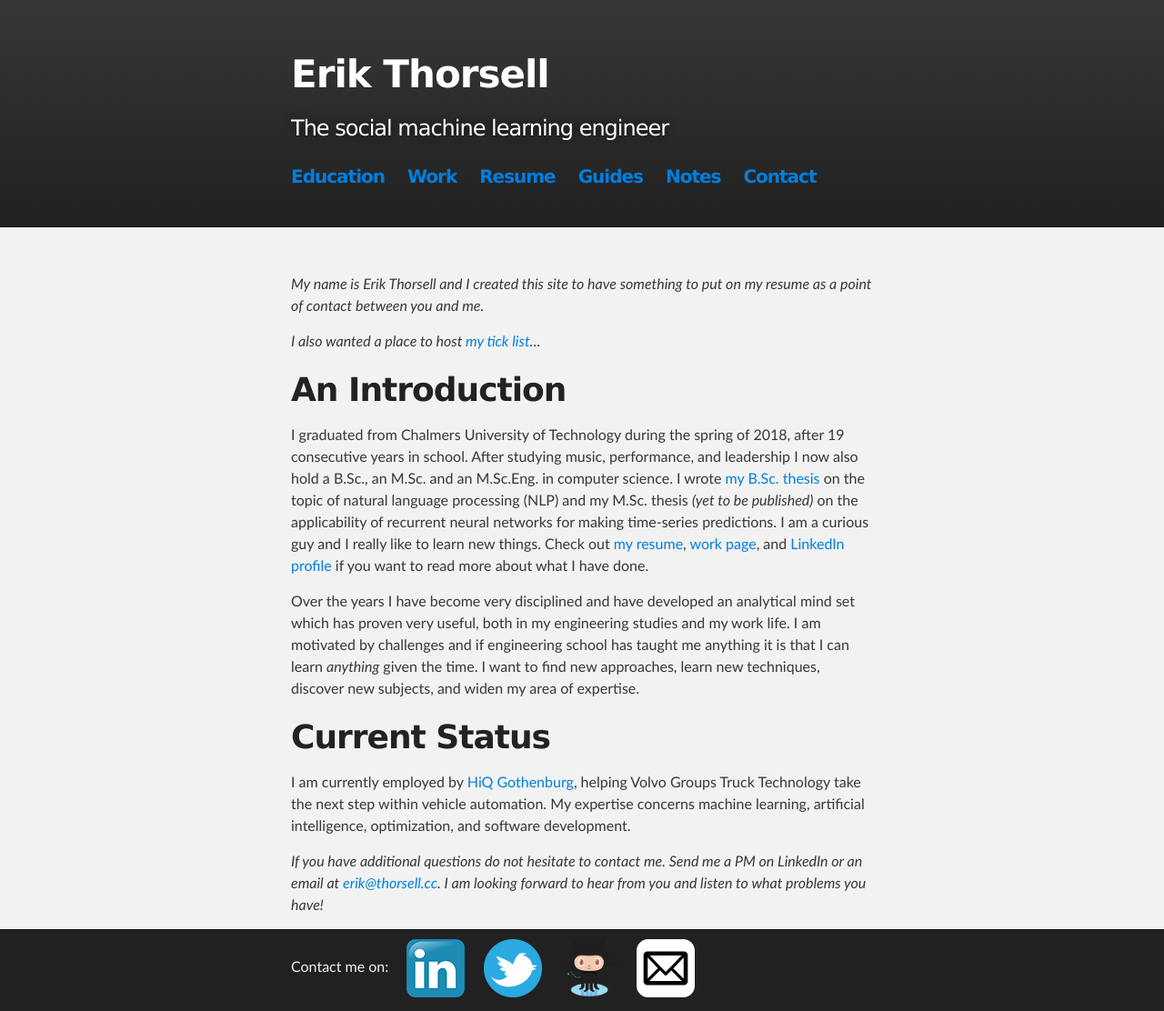
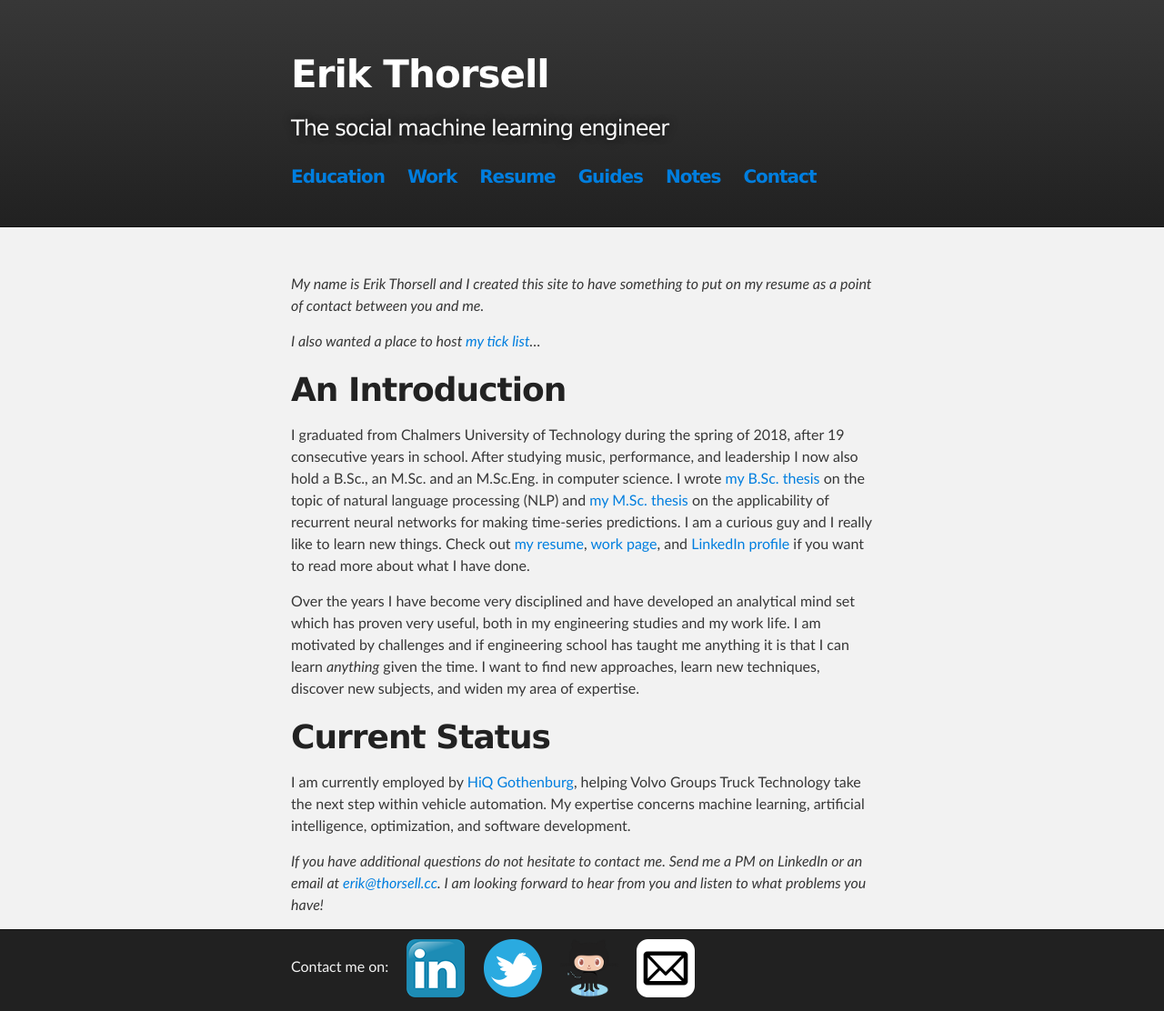
Before and after one commit to ErikThorsell/erikthorsell.github.io, a Jekyll site: the page built from index.md, in a window 1280 px wide. Shown: the whole page at 91% size. Built offline with Jekyll 4.4.1, drawn with Linux system fonts in a browser that asks for light colours.

Commit message:
Add link to MSc thesis

```diff
--- a/index.md
+++ b/index.md
@@ -16,9 +16,10 @@ After studying music, performance, and leadership I now also hold a B.Sc., an
 M.Sc. and an M.Sc.Eng. in computer science.
 I wrote [my B.Sc.
 thesis](http://studentarbeten.chalmers.se/publication/244534-automatised-analysis-of-emergency-calls-using-natural-language-processing)
-on the topic of natural language processing (NLP) and my M.Sc. thesis *(yet to
-be published)* on the applicability of recurrent neural networks for making
-time-series predictions.
+on the topic of natural language processing (NLP) and [my M.Sc.
+thesis](http://studentarbeten.chalmers.se/publication/255285-vehicle-speed-profile-prediction-without-spatial-information)
+on the applicability of recurrent neural networks for making time-series
+predictions.
 I am a curious guy and I really like to learn new things.
 Check out [my resume]({{site.url}}/download/erikthorsell_cv.pdf), [work
 page]({{site.url}}/work), and [LinkedIn
```
Also changed, not shown: education.md (+4 -2 lines).
